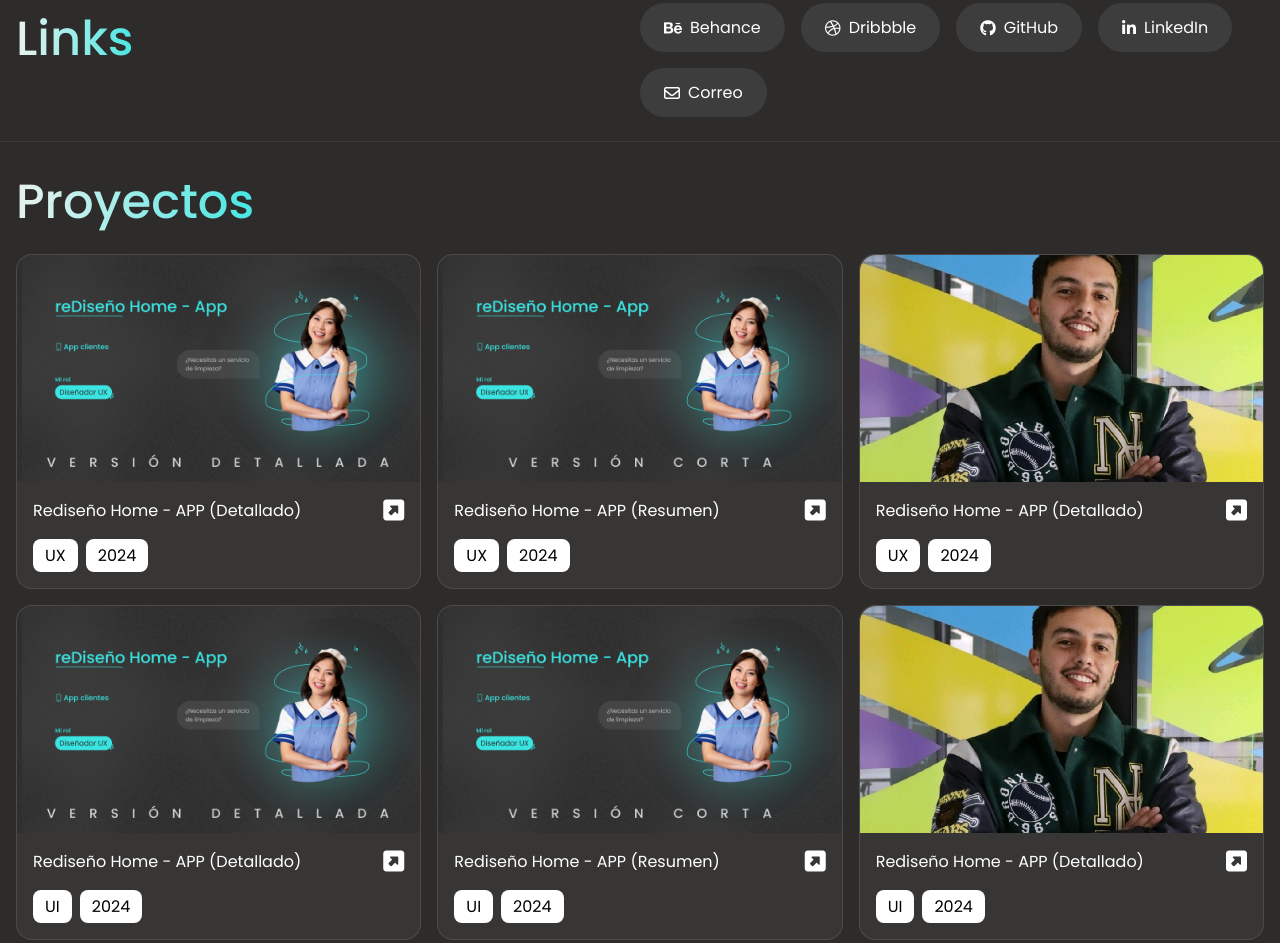
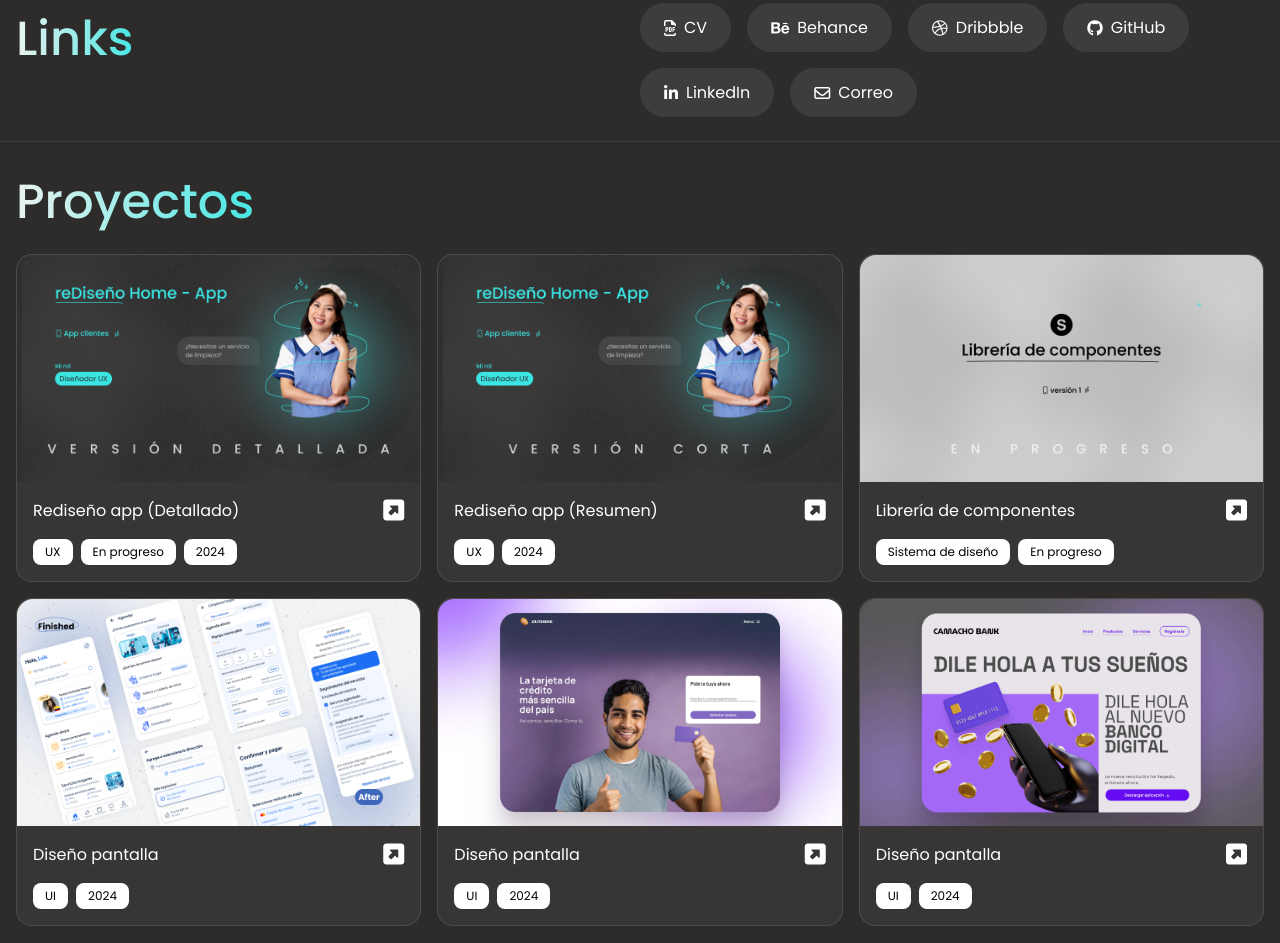
Before and after one commit to jolyon-camacho/jolyoncamacho, a plain HTML site: page index.html in a window 1280 px wide. Shown: the part 2324-3267 px from the top of the page. Drawn offline with Linux system fonts and the light colour scheme; a script that the page names is missing.

Commit message:
redesign(home)-avance
avance seccion proyectos

```diff
--- a/css/styles.scss
+++ b/css/styles.scss
@@ -212,6 +212,11 @@ body {
                         }
                     }
                 }
+
+                .card:hover {
+                    cursor: pointer;
+                    background-color: #525252;
+                }
             }
         }
 
--- a/index.html
+++ b/index.html
@@ -168,15 +168,17 @@
             <div class="section-group">
                 <p class="text-h1 title-gradient item">Links</p>
                 <div class="links-group item">
+                    <div class="link" onclick="window.open('https://drive.google.com/file/d/1lExnsKdyhTSANhtOek94Np6qqJ2yMKuO/view?usp=sharing');">
+                        <i class="fa-regular fa-file-pdf"></i>
+                        <p class="text-button color--white-pure">CV</p>
+                    </div>
                     <div class="link" onclick="window.open('https://www.behance.net/jolyoncamacho');">
                         <i class="fa-brands fa-behance"></i>
                         <p class="text-button color--white-pure">Behance</p>
-
                     </div>
                     <div class="link" onclick="window.open('https://www.dribbble.com/jolyoncamacho');">
                         <i class="fa-brands fa-dribbble"></i>
                         <p class="text-button color--white-pure">Dribbble</p>
-
                     </div>
                     <div class="link" onclick="window.open('https://www.github.com/jolyon-camacho');">
                         <i class="fa-brands fa-github"></i>
@@ -186,12 +188,10 @@
                     <div class="link"  onclick="window.open('https://www.linkedin.com/in/jolyoncamacho');">
                         <i class="fa-brands fa-linkedin-in"></i>
                         <p class="text-button color--white-pure">LinkedIn</p>
-
                     </div>
                     <div class="link" onclick="window.open('mailto:jolyoncamacho@gmail.com');">
                         <i class="fa-regular fa-envelope"></i>
                         <p class="text-button color--white-pure">Correo</p>
-
                     </div>
                 </div>
             </div>
@@ -202,84 +202,86 @@
             <div class="section-group--vertical">
                 <p class="text-h1 title-gradient">Proyectos</p>
                 <div class="projects-cards">
-                    <div class="card">
-                        <img src="assets/img/Caratula-proyecto-home-redesign (1).jpg" alt="">
+                    <div class="card" onclick="window.open('https://www.behance.net/gallery/186558809/2023-version-larga');">
+                        <img src="assets/img/Caratula-proyecto-home-redesign.jpg" alt="">
                         <div class="card__content">
                             <div class="title">
-                                <p class="text-subtitle color--white-pure">Rediseño Home - APP (Detallado)</p>
+                                <p class="text-subtitle color--white-pure">Rediseño app (Detallado)</p>
                                 <i class="fa-solid fa-square-up-right" style="font-size: 24px;"></i>
                             </div>
                             <div class="tags">
-                                <div class="tag">UX</div>
-                                <div class="tag">2024</div>
+                                <div class="text-caption tag color--black-pure">UX</div>
+                                <div class="text-caption tag color--black-pure">En progreso</div>
+                                <div class="text-caption tag color--black-pure">2024</div>
+                            </div>
+                        </div>
+                    </div>
+                    <div class="card" onclick="window.open('https://www.behance.net/gallery/184544921/2023-version-corta');">
+                        <img src="assets/img/Caratula-proyecto-home-redesign-SHORT.jpg" alt="">
+                        <div class="card__content">
+                            <div class="title">
+                                <p class="text-subtitle color--white-pure">Rediseño app (Resumen)</p>
+                                <i class="fa-solid fa-square-up-right" style="font-size: 24px;"></i>
+                            </div>
+                            <div class="tags">
+                                <div class="text-caption tag color--black-pure">UX</div>
+                                <div class="text-caption tag color--black-pure">2024</div>
                             </div>
                         </div>
                     </div>
                     <div class="card">
-                        <img src="assets/img/Caratula-proyecto-home-redesign-SHORT (1).jpg" alt="">
+                        <img src="assets/img/Caratula-proyecto-libreia componentesT (1).jpg" alt="">
                         <div class="card__content">
                             <div class="title">
-                                <p class="text-subtitle color--white-pure">Rediseño Home - APP (Resumen)</p>
+                                <p class="text-subtitle color--white-pure">Librería de componentes</p>
                                 <i class="fa-solid fa-square-up-right" style="font-size: 24px;"></i>
                             </div>
                             <div class="tags">
-                                <div class="tag">UX</div>
-                                <div class="tag">2024</div>
-                            </div>
-                        </div>
-                    </div>
-                    <div class="card">
-                        <img src="assets/img/1683411157789.jpg" alt="">
-                        <div class="card__content">
-                            <div class="title">
-                                <p class="text-subtitle color--white-pure">Rediseño Home - APP (Detallado)</p>
-                                <i class="fa-solid fa-square-up-right" style="font-size: 24px;"></i>
-                            </div>
-                            <div class="tags">
-                                <div class="tag">UX</div>
-                                <div class="tag">2024</div>
+                                <div class="text-caption tag color--black-pure">Sistema de diseño</div>
+                                <div class="text-caption tag color--black-pure">En progreso</div>
+                                <!-- <div class="tag">2024</div> -->
                             </div>
                         </div>
                     </div>
                 </div>
 
                 <div class="projects-cards">
-                    <div class="card">
-                        <img src="assets/img/Caratula-proyecto-home-redesign (1).jpg" alt="">
+                    <div class="card" onclick="window.open('https://dribbble.com/shots/23415720-LogxHome');">
+                        <img src="assets/img/caratula-ui-1.png" alt="">
                         <div class="card__content">
                             <div class="title">
-                                <p class="text-subtitle color--white-pure">Rediseño Home - APP (Detallado)</p>
+                                <p class="text-subtitle color--white-pure">Diseño pantalla</p>
                                 <i class="fa-solid fa-square-up-right" style="font-size: 24px;"></i>
                             </div>
                             <div class="tags">
-                                <div class="tag">UI</div>
-                                <div class="tag">2024</div>
+                                <div class="text-caption tag color--black-pure">UI</div>
+                                <div class="text-caption tag color--black-pure">2024</div>
                             </div>
                         </div>
                     </div>
-                    <div class="card">
-                        <img src="assets/img/Caratula-proyecto-home-redesign-SHORT (1).jpg" alt="">
+                    <div class="card" onclick="window.open('https://dribbble.com/shots/23435756-Finxnce-Lxnding');">
+                        <img src="assets/img/caratula-ui-2.jpg" alt="">
                         <div class="card__content">
                             <div class="title">
-                                <p class="text-subtitle color--white-pure">Rediseño Home - APP (Resumen)</p>
+                                <p class="text-subtitle color--white-pure">Diseño pantalla</p>
                                 <i class="fa-solid fa-square-up-right" style="font-size: 24px;"></i>
                             </div>
                             <div class="tags">
-                                <div class="tag">UI</div>
-                                <div class="tag">2024</div>
+                                <div class="text-caption tag color--black-pure">UI</div>
+                                <div class="text-caption tag color--black-pure">2024</div>
                             </div>
                         </div>
                     </div>
-                    <div class="card">
-                        <img src="assets/img/1683411157789.jpg" alt="">
+                    <div class="card" onclick="window.open('https://dribbble.com/shots/23435524-Bxnk-Lxnding');">
+                        <img src="assets/img/caratula-ui-3.jpg" alt="">
                         <div class="card__content">
                             <div class="title">
-                                <p class="text-subtitle color--white-pure">Rediseño Home - APP (Detallado)</p>
+                                <p class="text-subtitle color--white-pure">Diseño pantalla</p>
                                 <i class="fa-solid fa-square-up-right" style="font-size: 24px;"></i>
                             </div>
                             <div class="tags">
-                                <div class="tag">UI</div>
-                                <div class="tag">2024</div>
+                                <div class="text-caption tag color--black-pure">UI</div>
+                                <div class="text-caption tag color--black-pure">2024</div>
                             </div>
                         </div>
                     </div>
```
Also changed, not shown: assets/img/Caratula-proyecto-home-redesign (1).jpg (deleted), assets/img/Caratula-proyecto-home-redesign-SHORT (1).jpg (deleted), assets/img/Caratula-proyecto-home-redesign-SHORT.jpg (added), assets/img/Caratula-proyecto-home-redesign.jpg (added), assets/img/Caratula-proyecto-libreia componentesT (1).jpg (added), assets/img/caratula-ui-1.png (added), assets/img/caratula-ui-2.jpg (added), assets/img/caratula-ui-3.jpg (added), css/styles.css, 1 other file.
